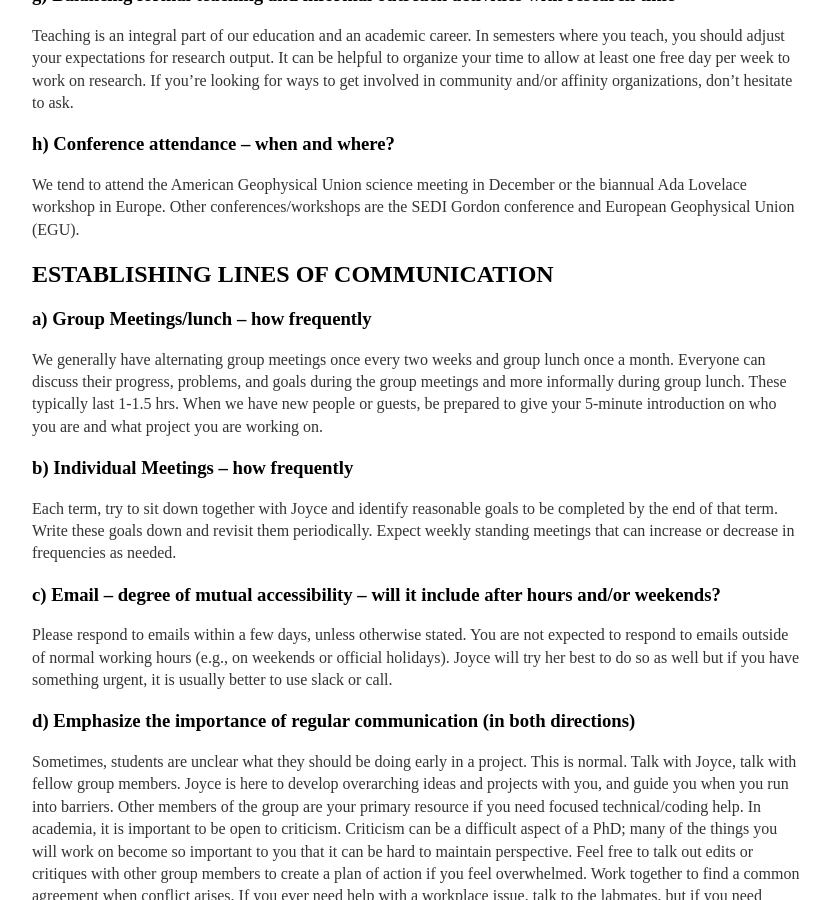
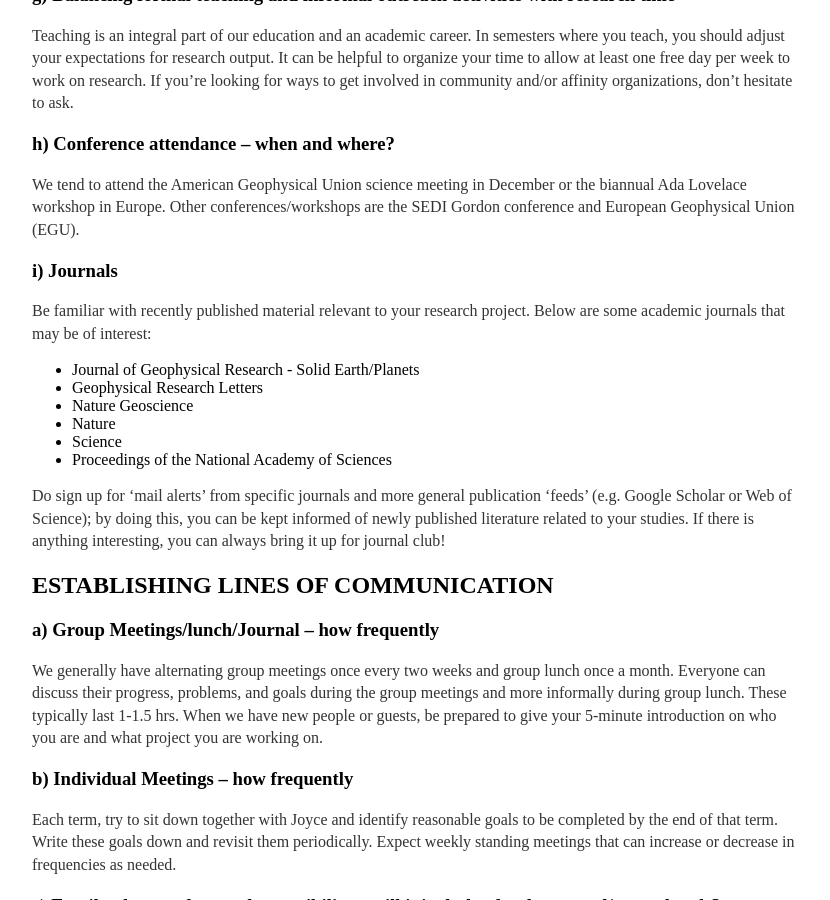
Before and after one commit to joycesim/joycesim.github.io, a Jekyll site: the page built from GroupVision/index.md, in a window 1280 px wide and 900 px high, scrolled down 3132 px. Shown: the whole window, without its empty margins (224-1054 px from the left). Built offline with Jekyll 4.4.1, drawn with Linux system fonts in a browser that asks for light colours; some of the changed text lies outside the part shown.

Commit message:
Update index.md

```diff
--- a/GroupVision/index.md
+++ b/GroupVision/index.md
@@ -107,9 +107,21 @@ If you’re looking for ways to get involved in community and/or affinity organi
 We tend to attend the American Geophysical Union science meeting in December or the biannual Ada Lovelace workshop in Europe.
 Other conferences/workshops are the SEDI Gordon conference and European Geophysical Union (EGU).
 
+### i) Journals
+Be familiar with recently published material relevant to your research project. Below are some academic journals that may be of interest:
+
++ Journal of Geophysical Research - Solid Earth/Planets
++ Geophysical Research Letters
++ Nature Geoscience
++ Nature
++ Science
++ Proceedings of the National Academy of Sciences
+
+Do sign up for ‘mail alerts’ from specific journals and more general publication ‘feeds’ (e.g. Google Scholar or Web of Science); by doing this, you can be kept informed of newly published literature related to your studies. If there is anything interesting, you can always bring it up for journal club!
+
 ## ESTABLISHING LINES OF COMMUNICATION
 
-### a)     Group Meetings/lunch – how frequently
+### a)     Group Meetings/lunch/Journal – how frequently
 
 We generally have alternating group meetings once every two weeks and group lunch once a month.
 Everyone can discuss their progress, problems, and goals during the group meetings and more informally during group lunch.
@@ -158,6 +170,10 @@ You should use a citation management software, like Zotero, EndNote, or BibTeX,
 You will be an author on a published paper if you have provided a substantial portion of the intellectual and physical work involved, and have completed your portion of the work satisfactorily. This involves participation both in the writing and the research work involved.
 You will be first-author if you contributed the majority of the intellectual effort and completed the project, including the writing. Academics often get attached to ‘this is my idea’ and people have imperfect memories so we encourage an open dialogue about who contributed to an idea being born, developed and brought to fruition.
 
+### e) Individual Development Plan (IDP)
+
+An Individual Development Plan (IDP) is essentially a roadmap that helps you pinpoint your existing strengths and the ones you aspire to cultivate in the coming semester or years. When you collaborate with Joyce, you'll complete an initial IDP, and then make periodic revisions as needed. This document serves as a valuable tool for reflection, allowing you to define your objectives and effectively communicate them to Joyce for ongoing support and follow-up. It encourages a structured and thoughtful approach to personal and professional growth.
+
 ## FINAL THOUGHTS
 
 As a graduate student, you will be treated as a junior colleague who is maturing into a professional scientist. This means that you can actively co-create opportunities to meet your goals. This framework also puts a large responsibility on your shoulders to live up to the expectations of performance that are required of a colleague. As a part of your PhD, you will ideally learn:
```
